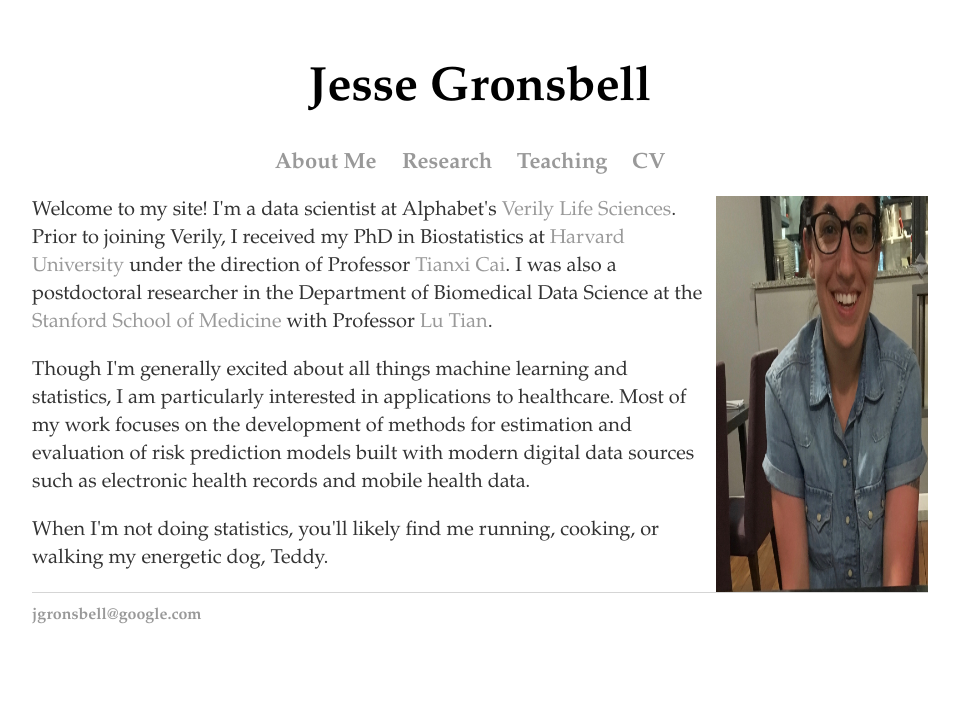
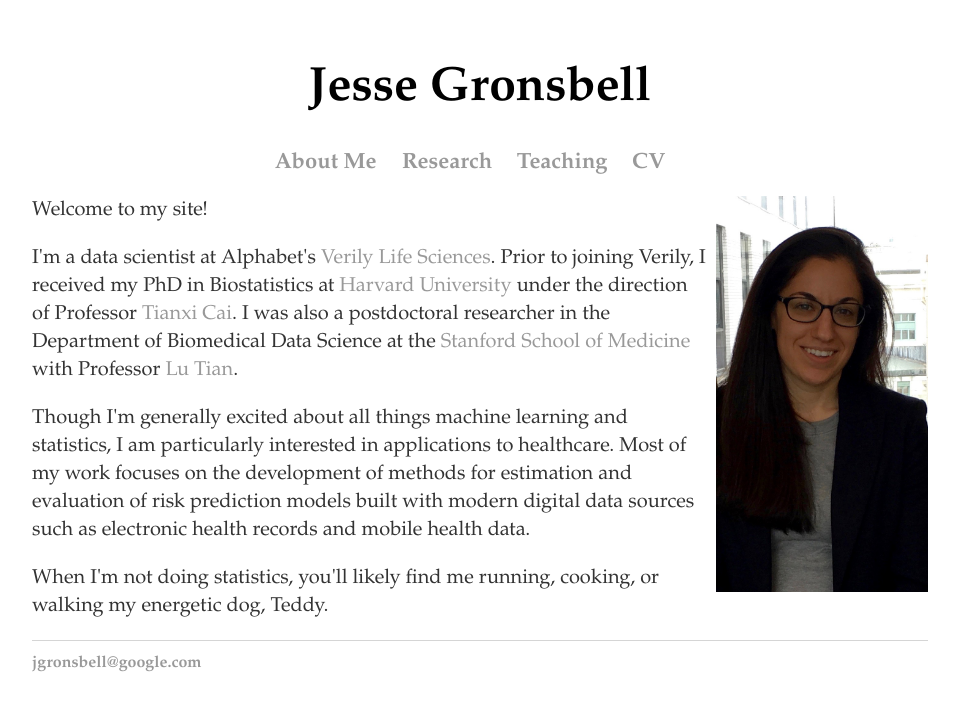
Before and after one commit to jgrons/old_website, a Jekyll site: the page built from index.html, in a window 1280 px wide. Shown: the top 711 px of the page, without its empty margins (160-1119 px from the left). Built offline with Jekyll 4.4.1, drawn with Linux system fonts in a browser that asks for light colours.

Commit message:
Update index.html

```diff
--- a/index.html
+++ b/index.html
@@ -6,14 +6,18 @@ title: Jesse Gronsbell
 
 		<div class="span2">
 
-			   <a href="../pics/me.jpg">
-            <img src="../pics/me.jpg" HEIGHT="396" WIDTH="212" align="right" style="margin: 0px 0px 10px 10px"
+			   <a href="../pics/IMG_1115.jpeg">
+            <img src="../pics/IMG_1115.jpeg" HEIGHT="396" WIDTH="212" align="right" style="margin: 0px 0px 10px 10px"
                   title="JG" alt="JG"/></a>
 
         </div>
 
 	<p style="font-size:20px; font-family: palatino">
-	Welcome to my site!  I'm a data scientist at Alphabet's <a href="https://verily.com/">
+	Welcome to my site!
+	</p>
+
+		<p style="font-size:20px; font-family: palatino">
+		I'm a data scientist at Alphabet's <a href="https://verily.com/">
 	Verily Life Sciences</a>.  Prior to joining Verily, I received my PhD in  Biostatistics
 	at <a href="https://www.hsph.harvard.edu/biostatistics/"> Harvard University </a> under the direction of
 		Professor <a href="https://www.hsph.harvard.edu/tianxi-cai/"> Tianxi Cai</a>.
```
